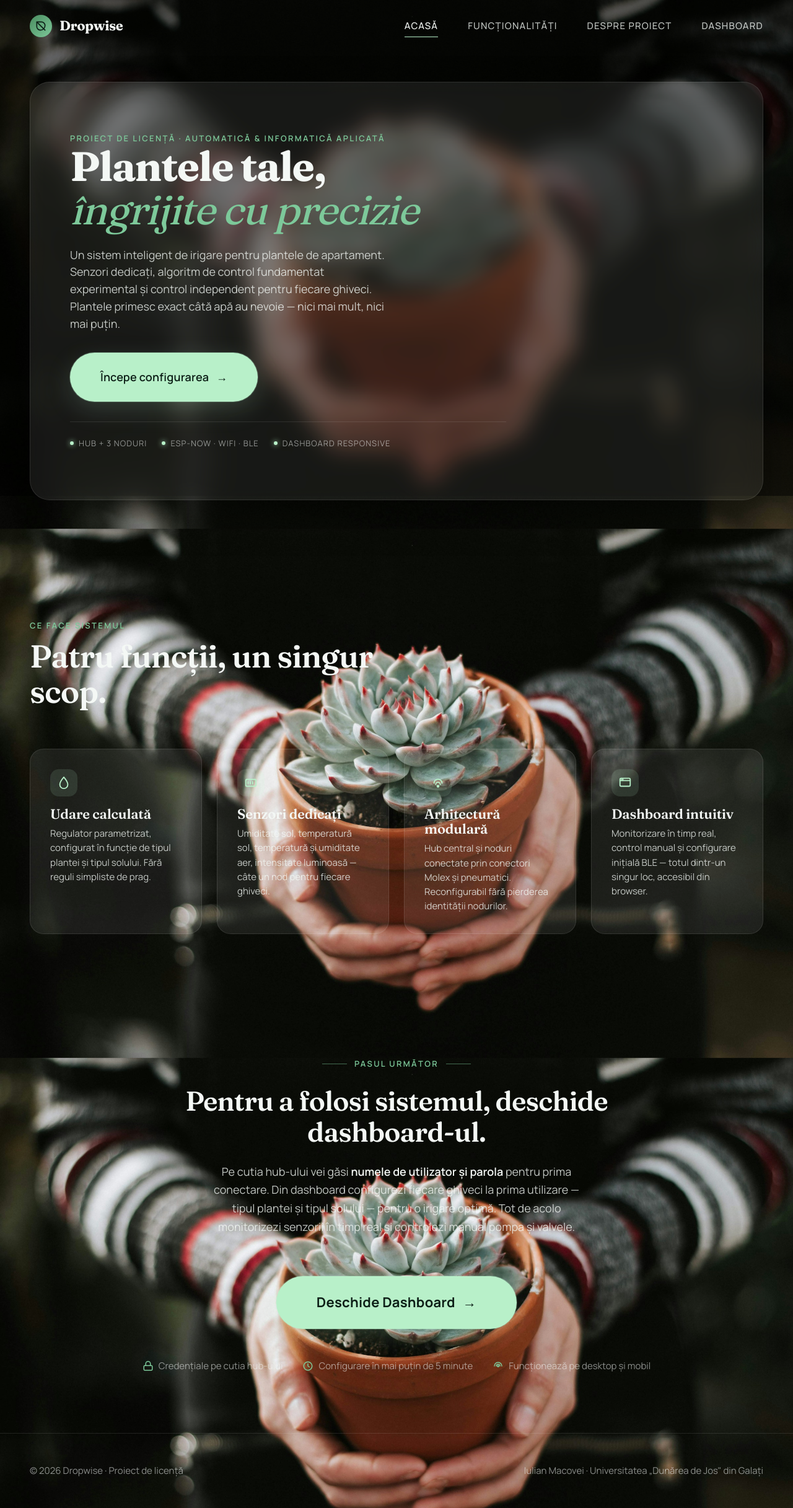
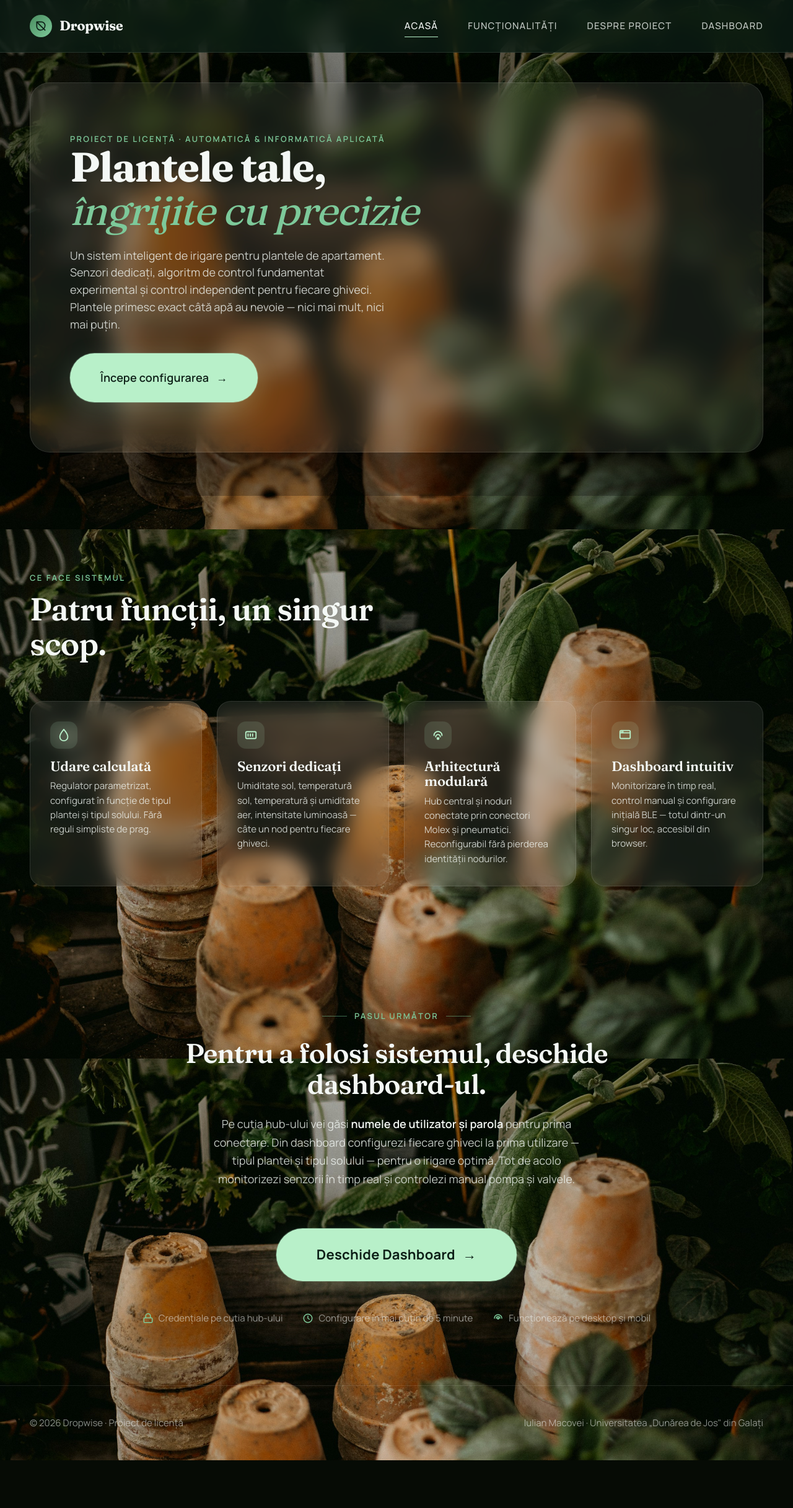
Before and after one commit to iuli338/proiect_licenta, a Flask app: page / in a window 1280 px wide. Shown: the whole page at 62% size. After the commit the page ends 2356 px from the top, so only its background shows below. Run offline with Flask 3, Linux system fonts and the light colour scheme.

Commit message:
Imbunatatiri UI dashboard si pagina index

```diff
--- a/static/index.css
+++ b/static/index.css
@@ -17,12 +17,12 @@
   position: relative;
 }
 
-/* ----- Întunecare 50% peste background ----- */
+/* ----- Întunecare 25% peste background ----- */
 .page-home::before {
   content: '';
   position: fixed;
   inset: 0;
-  background-color: rgba(0, 0, 0, 0.5);
+  background-color: rgba(0, 0, 0, 0.25);
   pointer-events: none;
   z-index: 0;
 }
@@ -31,6 +31,29 @@
 .page-home > * {
   position: relative;
   z-index: 1;
+}
+
+/* ----- HEADER sticky ----- */
+.page-home > header {
+  position: sticky;
+  top: 0;
+  z-index: 10;
+  /* Bara se întinde pe toată lăţimea ecranului — anulăm constrângerea
+     de lăţime moştenită din .container. */
+  max-width: none;
+  padding-inline: 0;
+  /* Fundal cu blur — conţinutul care trece pe sub header rămâne lizibil */
+  background: rgba(13, 31, 23, 0.72);
+  backdrop-filter: blur(14px) saturate(1.2);
+  -webkit-backdrop-filter: blur(14px) saturate(1.2);
+  border-bottom: 1px solid var(--color-border-soft);
+}
+
+/* Conţinutul barei (logo + linkuri) rămâne centrat şi constrâns. */
+.page-home > header .nav {
+  max-width: var(--container-max);
+  margin-inline: auto;
+  padding-inline: var(--container-pad);
 }
 
 /* ----- HERO ----- */
@@ -47,7 +70,6 @@
 
 .hero__inner {
   display: block;
-  min-height: 50vh;
   padding-block: var(--space-4);
 }
 
@@ -217,6 +239,10 @@
   border-radius: var(--radius-lg);
   background: var(--color-surface);
   border: 1px solid var(--color-border-soft);
+  /* Blur pe fundal — separă cardul de imaginea din spate
+     ca textul să fie mai uşor de citit. */
+  backdrop-filter: blur(14px);
+  -webkit-backdrop-filter: blur(14px);
   transition: transform var(--dur-base) var(--ease-out),
               border-color var(--dur-base) var(--ease-out),
               background-color var(--dur-base) var(--ease-out);
--- a/templates/index.html
+++ b/templates/index.html
@@ -55,21 +55,6 @@
                 Începe configurarea
                 <span class="btn__arrow" aria-hidden="true">→</span>
               </a>
-            </div>
-
-            <div class="hero__meta anim-rise delay-5">
-              <span class="hero__meta-item">
-                <span class="hero__meta-dot" aria-hidden="true"></span>
-                Hub + 3 noduri
-              </span>
-              <span class="hero__meta-item">
-                <span class="hero__meta-dot" aria-hidden="true"></span>
-                ESP-NOW · WiFi · BLE
-              </span>
-              <span class="hero__meta-item">
-                <span class="hero__meta-dot" aria-hidden="true"></span>
-                Dashboard responsive
-              </span>
             </div>
           </div>
         </div>
```
Also changed, not shown: static/control.css (+35 -1 lines), static/control.js (+24 -5 lines), static/dashboard.css (+16 -0 lines), templates/dashboard.html (+15 -2 lines), static/index_background.jpg, static/index_background2.jpg, static/index_background3.jpg.
